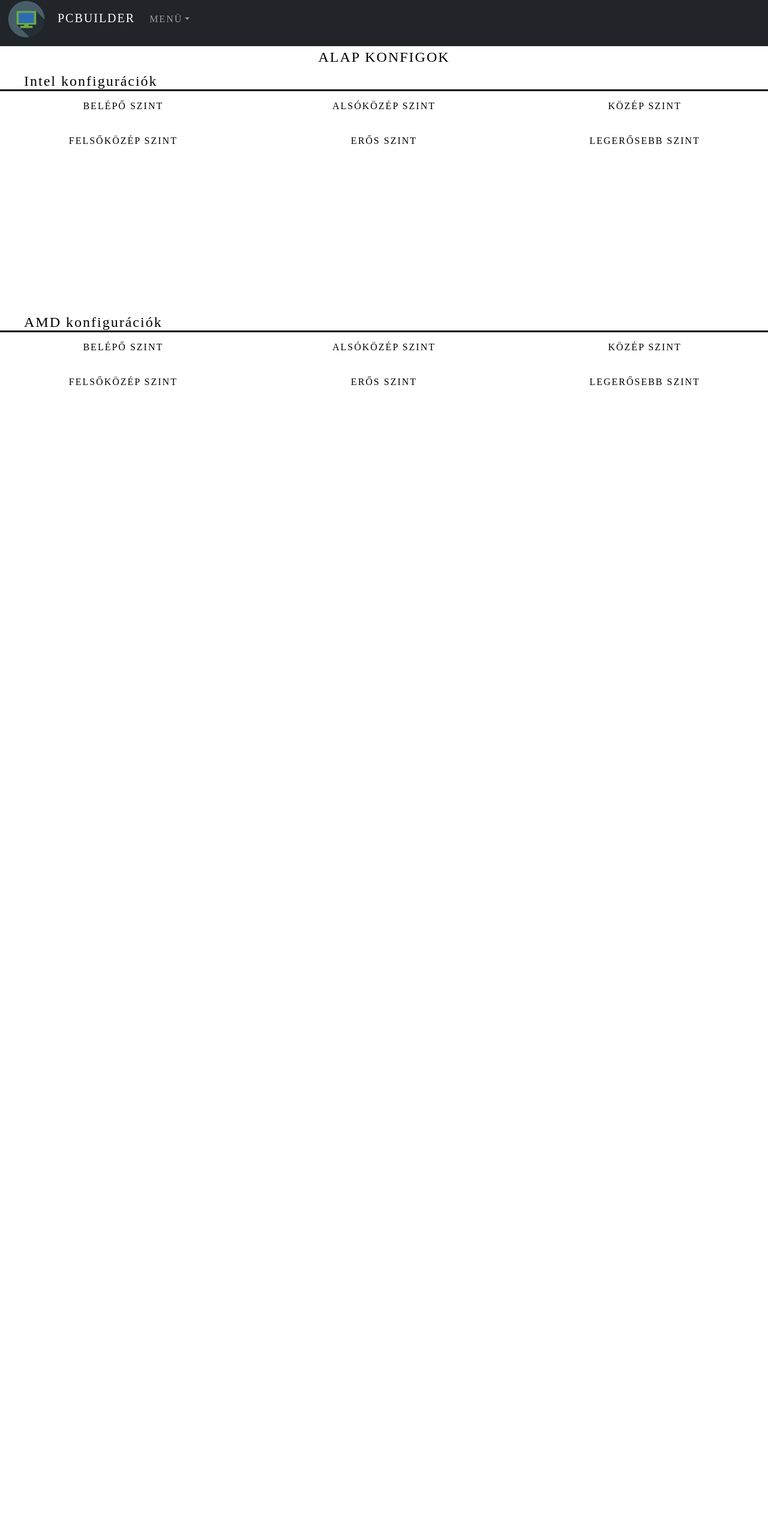
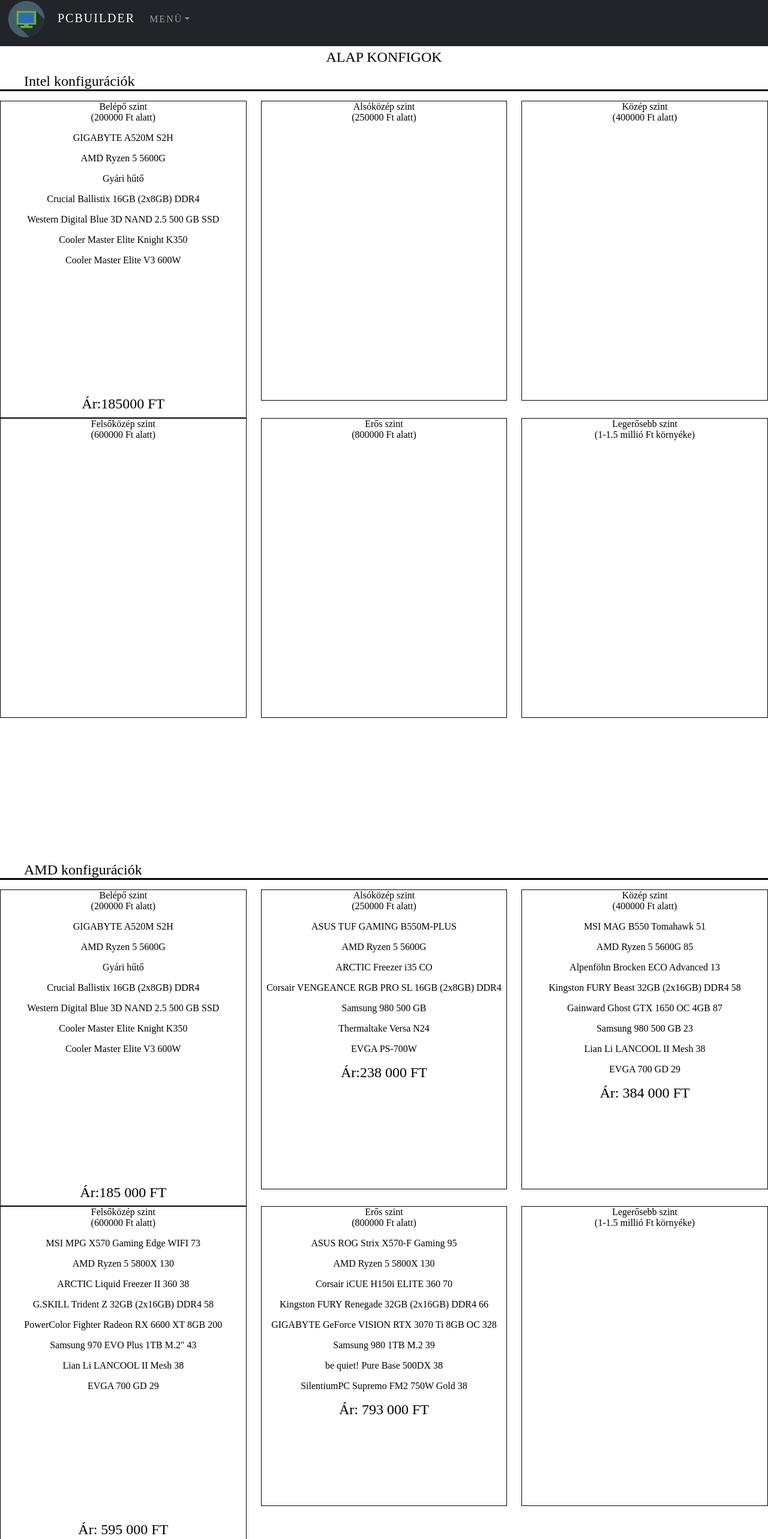
Before and after one commit to szlevi1998/pc-builder, a React (Create React App) app: page /prebuilds in a window 1280 px wide. Shown: the part 13-2579 px from the top of the page at 60% size. Before the commit the page ends 800 px from the top, so only its background shows below. Built offline with nearby package versions, Linux system fonts and the light colour scheme.

Commit message:
Pre Build grid is almost filled the whole content

```diff
--- a/src/components/PreBuilds.js
+++ b/src/components/PreBuilds.js
@@ -1,5 +1,4 @@
 import React from "react";
-import {Navbar} from "react-bootstrap";
 import NavBar from "../NavBar";
 import "../stylesheets/prebuilds.css";
 
@@ -8,30 +7,230 @@
             <NavBar></NavBar>
             <h1 className="title-h1">Alap konfigok</h1>
             <section className="intel-section">Intel konfigurációk</section>
-            <section>
-                <div>
-                    <div className="row ">
-                        <div className="col-md-4 left-element">Belépő szint</div>
-                        <div className="col-md-4 middle-element">Alsóközép szint</div>
-                        <div className="col-md-4 right-element">Közép szint</div>
-                        <div className="col-md-4 left-element">Felsőközép szint</div>
-                        <div className="col-md-4 middle-element">Erős szint</div>
-                        <div className="col-md-4 right-element">Legerősebb szint</div>
-                    </div>
+            <div>
+                <div className="row">
+                    <div className="col-md-4 left-element">
+
+                        <div className="left-box">
+                            Belépő szint
+                            <p>(200000 Ft alatt)</p>
+                            <p>GIGABYTE A520M S2H</p>
+                            <p>AMD Ryzen 5 5600G</p>
+                            <p>Gyári hűtő</p>
+                            <p>Crucial Ballistix 16GB (2x8GB) DDR4</p>
+                            <p>Western Digital Blue 3D NAND 2.5 500 GB SSD</p>
+                            <p>Cooler Master Elite Knight K350</p>
+                            <p>Cooler Master Elite V3 600W</p>
+                            <h4> Ár:185000 FT</h4>
+                            <section>
+
+                            </section>
+                        </div>
+
                     </div>
 
-            </section>
+                    <div className="col-md-4 middle-element">
+                        <div className="middle-box">
+                            Alsóközép szint
+                            <p>(250000 Ft alatt)</p>
+                            <p></p>
+                            <p></p>
+                            <p></p>
+                            <p></p>
+                            <p></p>
+                            <p></p>
+                            <p></p>
+                            <p></p>
+                            <h4></h4>
+                            <section>
+                            </section>
+                        </div>
+                    </div>
+                    <div className="col-md-4 right-element">
+                        <div className="right-box">
+                            Közép szint
+                            <p>(400000 Ft alatt)</p>
+                            <p></p>
+                            <p></p>
+                            <p></p>
+                            <p></p>
+                            <p></p>
+                            <p></p>
+                            <p></p>
+                            <h4></h4>
+                            <section>
+
+                            </section>
+                        </div>
+                    </div>
+                    <div className="col-md-4 left-element">
+                        <div className="left-box">
+                            Felsőközép szint
+                            <p>(600000 Ft alatt)</p>
+                            <p></p>
+                            <p></p>
+                            <p></p>
+                            <p></p>
+                            <p></p>
+                            <p></p>
+                            <p></p>
+                            <h4></h4>
+                            <section>
+
+                            </section>
+                        </div>
+                    </div>
+                    <div className="col-md-4 middle-element">
+                        <div className="middle-box">
+                            Erős szint
+                            <p>(800000 Ft alatt)</p>
+                            <p></p>
+                            <p></p>
+                            <p></p>
+                            <p></p>
+                            <p></p>
+                            <p></p>
+                            <p></p>
+                            <h4></h4>
+                            <section>
+
+                            </section>
+                        </div>
+                    </div>
+                    <div className="col-md-4 right-element">
+                        <div className="right-box">
+                            Legerősebb szint
+                            <p>(1-1.5 millió Ft környéke)</p>
+                            <p></p>
+                            <p></p>
+                            <p></p>
+                            <p></p>
+                            <p></p>
+                            <p></p>
+                            <p></p>
+                            <h4></h4>
+                            <section>
+
+                            </section>
+                        </div>
+                    </div>
+
+                </div>
+            </div>
+
             <section className="amd-section">AMD konfigurációk</section>
             <section>
                 <section>
                     <div>
                         <div className="row">
-                            <div className="col-md-4 left-element">Belépő szint</div>
-                            <div className="col-md-4 middle-element">Alsóközép szint</div>
-                            <div className="col-md-4 right-element">Közép szint</div>
-                            <div className="col-md-4 left-element">Felsőközép szint</div>
-                            <div className="col-md-4 middle-element">Erős szint</div>
-                            <div className="col-md-4 right-element">Legerősebb szint</div>
+                            <div className="col-md-4 left-element">
+
+                                <div className="left-box">
+                                    Belépő szint
+                                    <p>(200000 Ft alatt)</p>
+                                    <p>GIGABYTE A520M S2H</p>
+                                    <p>AMD Ryzen 5 5600G</p>
+                                    <p>Gyári hűtő</p>
+                                    <p>Crucial Ballistix 16GB (2x8GB) DDR4</p>
+                                    <p>Western Digital Blue 3D NAND 2.5 500 GB SSD</p>
+                                    <p>Cooler Master Elite Knight K350</p>
+                                    <p>Cooler Master Elite V3 600W</p>
+                                    <h4> Ár:185 000 FT</h4>
+                                    <section>
+
+                                    </section>
+                                </div>
+
+                            </div>
+
+                            <div className="col-md-4 middle-element">
+                                <div className="middle-box">
+                                    Alsóközép szint
+                                    <p>(250000 Ft alatt)</p>
+                                    <p>ASUS TUF GAMING B550M-PLUS</p>
+                                    <p>AMD Ryzen 5 5600G</p>
+                                    <p>ARCTIC Freezer i35 CO </p>
+                                    <p>Corsair VENGEANCE RGB PRO SL 16GB (2x8GB) DDR4 </p>
+                                    <p>Samsung 980 500 GB </p>
+                                    <p>Thermaltake Versa N24 </p>
+                                    <p>EVGA PS-700W </p>
+                                    <h4>Ár:238 000 FT</h4>
+                                    <section>
+                                    </section>
+                                </div>
+                            </div>
+                            <div className="col-md-4 right-element">
+                                <div className="right-box">
+                                    Közép szint
+                                    <p>(400000 Ft alatt)</p>
+                                    <p>MSI MAG B550 Tomahawk 51</p>
+                                    <p>AMD Ryzen 5 5600G 85</p>
+                                    <p>Alpenföhn Brocken ECO Advanced 13</p>
+                                    <p>Kingston FURY Beast 32GB (2x16GB) DDR4 58</p>
+                                    <p>Gainward Ghost GTX 1650 OC 4GB 87</p>
+                                    <p>Samsung 980 500 GB 23</p>
+                                    <p>Lian Li LANCOOL II Mesh 38</p>
+                                    <p>EVGA 700 GD 29</p>
+                                    <h4>Ár: 384 000 FT </h4>
+                                    <section>
+
+                                    </section>
+                                </div>
+                            </div>
+                            <div className="col-md-4 left-element">
+                                <div className="left-box">
+                                    Felsőközép szint
+                                    <p>(600000 Ft alatt)</p>
+                                    <p>MSI MPG X570 Gaming Edge WIFI  73</p>
+                                    <p>AMD Ryzen 5 5800X 130</p>
+                                    <p>ARCTIC Liquid Freezer II 360 38</p>
+                                    <p>G.SKILL Trident Z 32GB (2x16GB) DDR4 58</p>
+                                    <p>PowerColor Fighter Radeon RX 6600 XT 8GB 200</p>
+                                    <p>Samsung 970 EVO Plus 1TB M.2" 43</p>
+                                    <p>Lian Li LANCOOL II Mesh 38</p>
+                                    <p>EVGA 700 GD 29</p>
+                                    <h4>Ár: 595 000 FT</h4>
+                                    <section>
+
+                                    </section>
+                                </div>
+                            </div>
+                            <div className="col-md-4 middle-element">
+                                <div className="middle-box">
+                                    Erős szint
+                                    <p>(800000 Ft alatt)</p>
+                                    <p>ASUS ROG Strix X570-F Gaming 95</p>
+                                    <p>AMD Ryzen 5 5800X 130</p>
+                                    <p>Corsair iCUE H150i ELITE 360 70</p>
+                                    <p> Kingston FURY Renegade 32GB (2x16GB) DDR4 66</p>
+                                    <p>GIGABYTE GeForce VISION RTX 3070 Ti 8GB OC 328</p>
+                                    <p>Samsung 980 1TB M.2 39</p>
+                                    <p>be quiet! Pure Base 500DX 38</p>
+                                    <p>SilentiumPC Supremo FM2 750W Gold 38</p>
+                                    <h4>Ár: 793 000 FT</h4>
+                                    <section>
+
+                                    </section>
+                                </div>
+                            </div>
+                            <div className="col-md-4 right-element">
+                                <div className="right-box">
+                                    Legerősebb szint
+                                    <p>(1-1.5 millió Ft környéke)</p>
+                                    <p></p>
+                                    <p></p>
+                                    <p></p>
+                                    <p></p>
+                                    <p></p>
+                                    <p></p>
+                                    <p></p>
+                                    <h4></h4>
+                                    <section>
+
+                                    </section>
+                                </div>
+                            </div>
+
                         </div>
                     </div>
 
--- a/src/stylesheets/prebuilds.css
+++ b/src/stylesheets/prebuilds.css
@@ -6,9 +6,12 @@
     font-size: 3vh;
     text-align: center;
     padding: 0.5vh;
-
+    letter-spacing: normal;
 }
 .row{
+    text-transform: none;
+    letter-spacing: normal;
+    min-width: 500px;
 }
 .intel-section{
     text-transform: none;
@@ -19,6 +22,7 @@
     color: black;
     background-color: white;
     border-bottom: 3px solid black;
+    letter-spacing: normal;
 }
 
 .amd-section{
@@ -31,8 +35,31 @@
     color: black;
     background-color: white;
     border-bottom: 3px solid black;
+    letter-spacing: normal;
+
+}
+.box{
+    text-transform: none;
+}
+.left-box{
+    border: 1px solid black;
+    min-height: 500px;
+}
+.left-box p{
+    letter-spacing: normal;
+}
+.left-box h4{
+    position: relative;
+    padding-top: 25vh;
+}
+.middle-box{
+    border: 1px solid black;
+    min-height: 500px;
+
 }
 
-.left-element{
-    margin-bottom: 5vh;
+.right-box{
+    border: 1px solid black;
+    min-height: 500px;
+
 }
```
